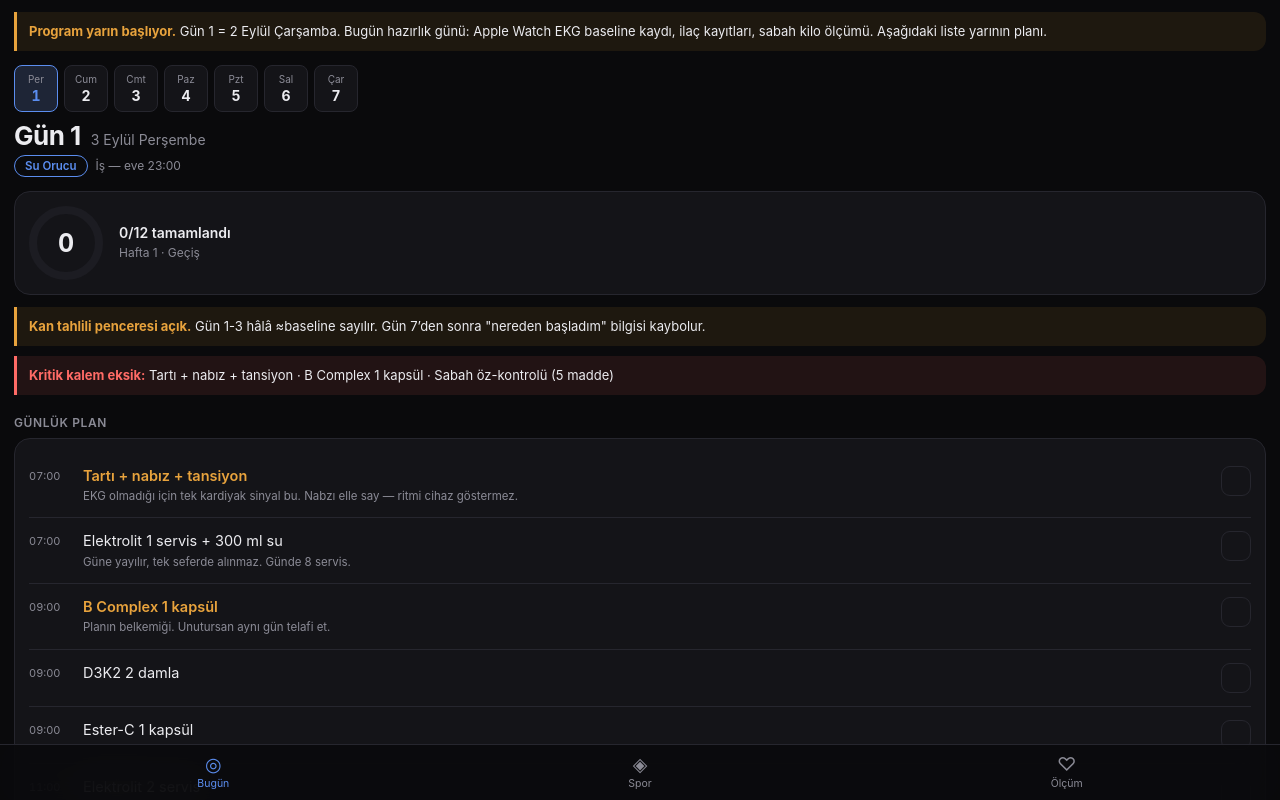
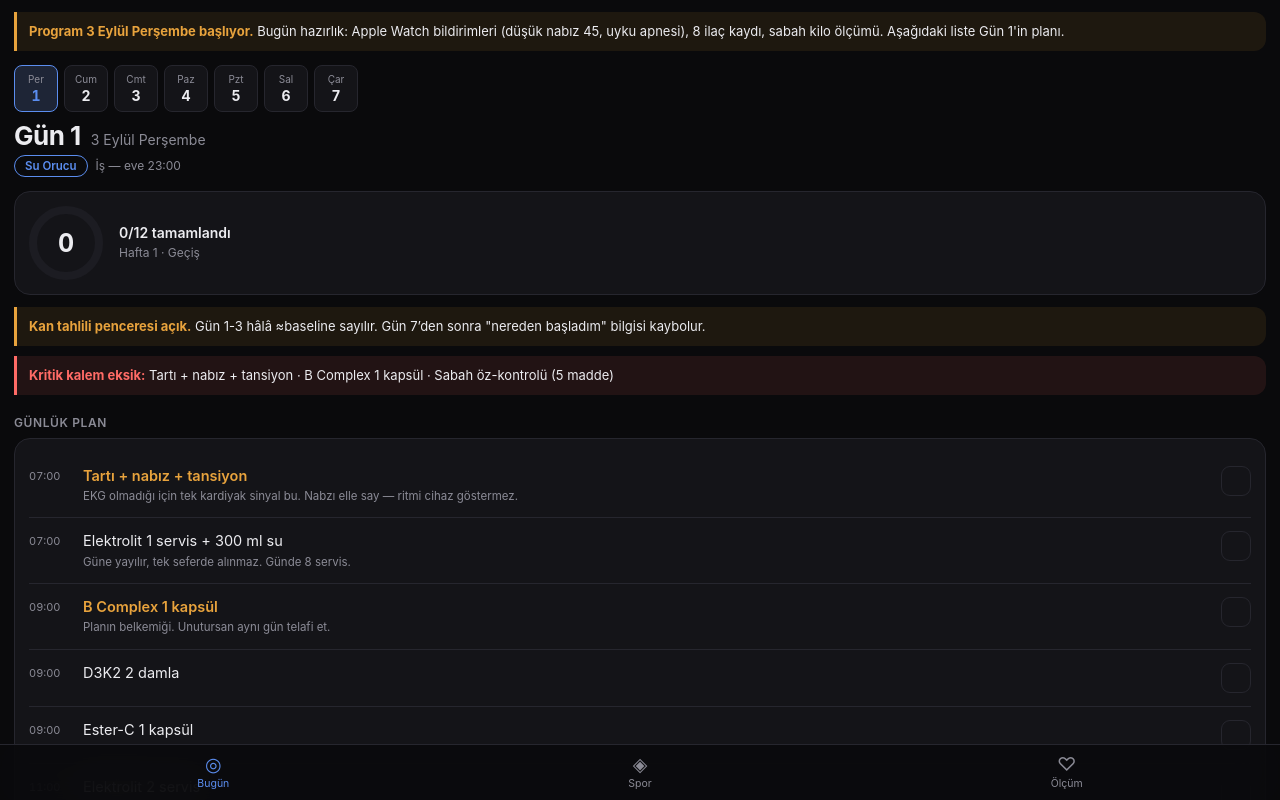
Before and after one commit to musalkeremlboz/saglik-takip, a React (Vite) app: page / in a window 1280 px wide. Built offline with nearby package versions, Linux system fonts and the light colour scheme.

Commit message:
chore: hazirlik metni 3 Eylul

```diff
--- a/src/App.tsx
+++ b/src/App.tsx
@@ -24,9 +24,9 @@ export default function App() {
       <div className="scroll">
         {notStarted && (
           <div className="alert" style={{ marginBottom: 12 }}>
-            <b>Program yarın başlıyor.</b> Gün 1 = 2 Eylül Çarşamba.
-            Bugün hazırlık günü: Apple Watch EKG baseline kaydı, ilaç kayıtları,
-            sabah kilo ölçümü. Aşağıdaki liste yarının planı.
+            <b>Program 3 Eylül Perşembe başlıyor.</b> Bugün hazırlık:
+            Apple Watch bildirimleri (düşük nabız 45, uyku apnesi), 8 ilaç kaydı,
+            sabah kilo ölçümü. Aşağıdaki liste Gün 1'in planı.
           </div>
         )}
         {tab === 'today' && <Today day={day} onChangeDay={setDay} today={today} />}
```
